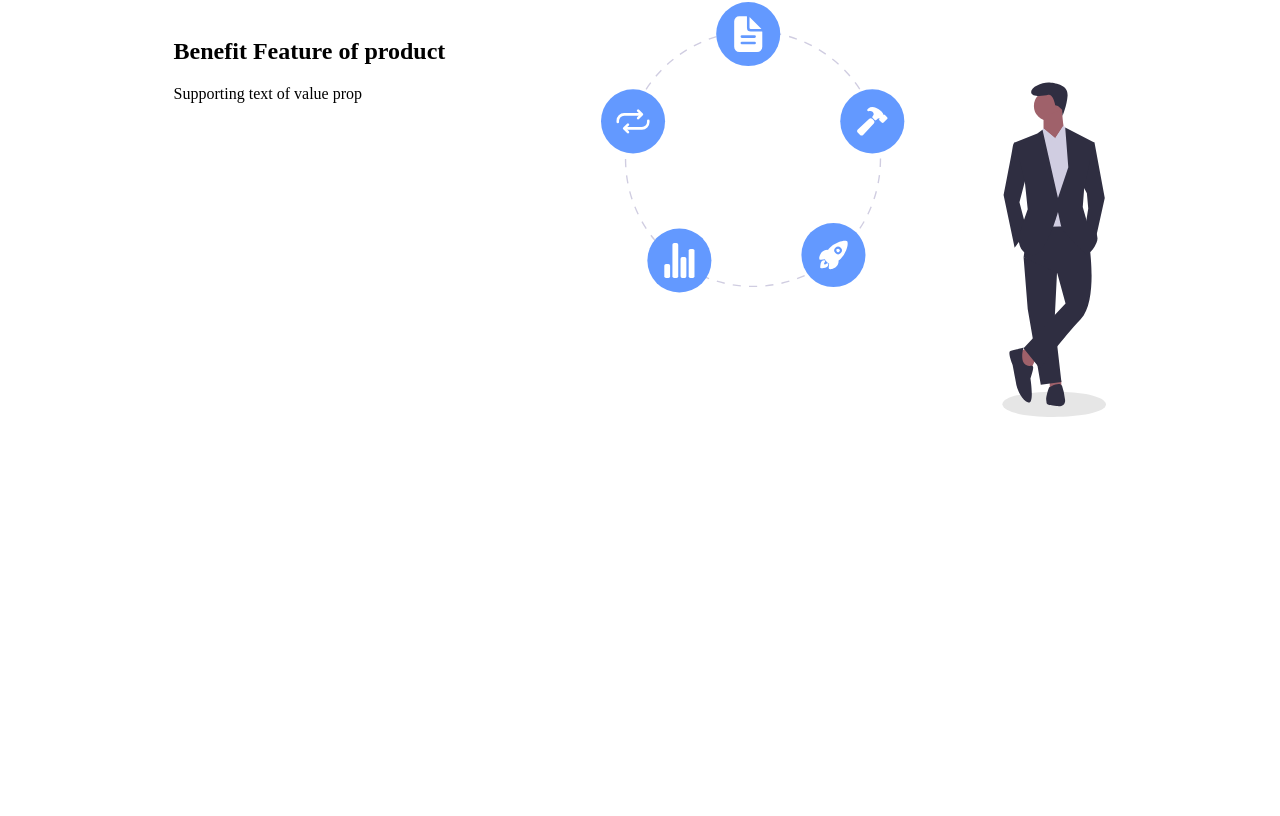
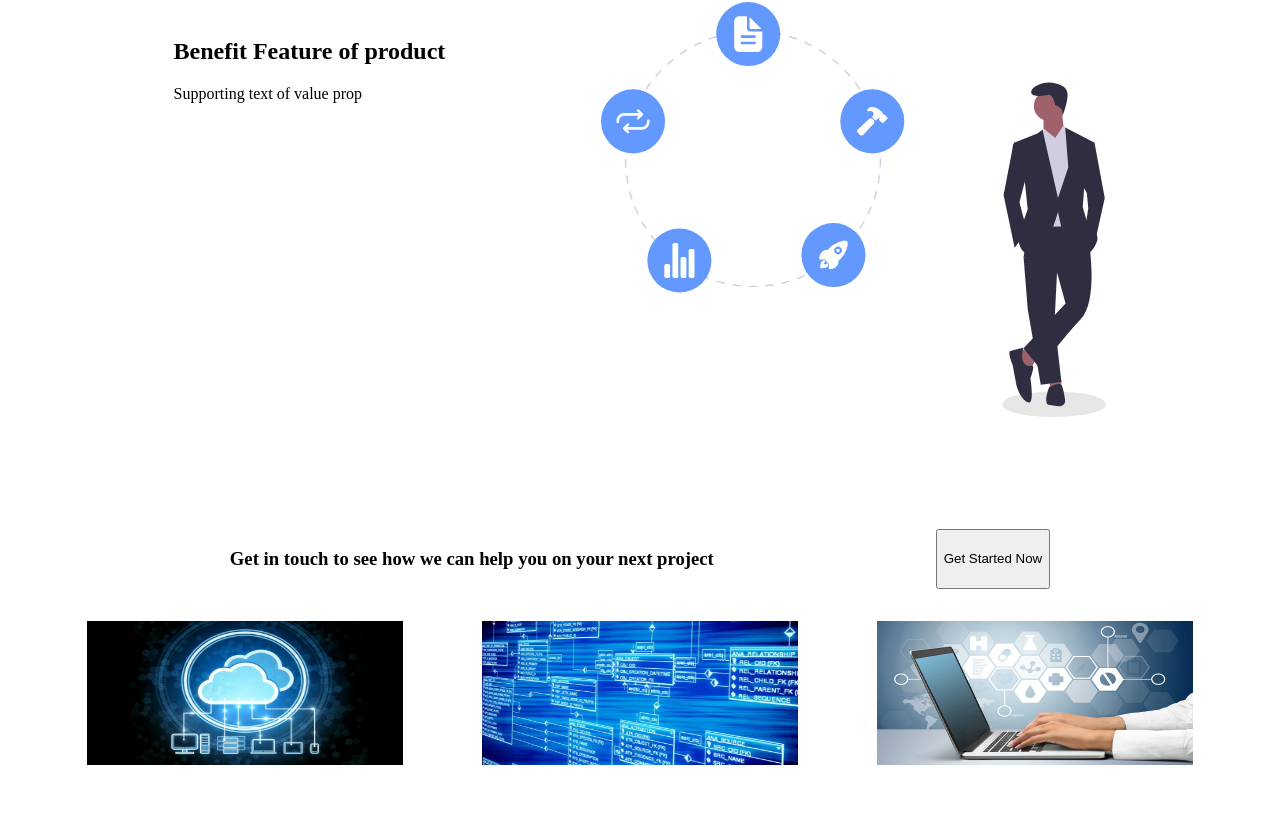
Before and after one commit to stakutis/gatsby-gql-concord-site, a Gatsby site: page /home in a window 1280 px wide. Shown: the part 1286-2102 px from the top of the page. Before the commit the page ends 1743 px from the top, so only its background shows below. Built offline with nearby package versions, Linux system fonts and the light colour scheme; Gatsby itself is replaced by a stand-in of ours.

Commit message:
minor home page update

```diff
--- a/src/components/LandingPage/home.module.css
+++ b/src/components/LandingPage/home.module.css
@@ -35,7 +35,7 @@
   height: 50%;
 }
 
-.wave_bottom > img {
+.wave_bottom_hero > img {
   width: 100%;
 }
 
@@ -55,3 +55,23 @@
   width: 40%;
   height: 40%;
 }
+
+.pic_section {
+  justify-content: space-evenly;
+  padding-top: 2em;
+  padding-bottom: 3em;
+}
+
+.bottom_cta {
+  display: flex;
+  justify-content: space-evenly;
+}
+
+.pic {
+  width: 25%;
+  height: 9em;
+}
+
+.bottom_cta_section {
+  padding-top: 5em;
+}
--- a/src/components/LandingPage/index.js
+++ b/src/components/LandingPage/index.js
@@ -1,15 +1,26 @@
 import React from 'react';
+import { navigate } from 'gatsby';
 
+//illustrations
 import image1 from '../../../static/uploads/undraw_collaborators_prrw.svg';
 import image2 from '../../../static/uploads/wave.svg';
 import image3 from '../../../static/uploads/undraw_design_notes_8dmv.svg';
 import image5 from '../../../static/uploads/undraw_product_iteration_kjok.svg';
+
+//pics
+import pic1 from '../../../static/uploads/cloud.jpg';
+import pic2 from '../../../static/uploads/database.jpg';
+import pic3 from '../../../static/uploads/healthcare.jpg';
 
 import styles from './home.module.css';
 
 //emphazise built with react and high performance, maybe light house scrores
 
 const Home = () => {
+  const toContactPage = () => {
+    navigate('/contact');
+  };
+
   return (
     <div className={styles.main}>
       <div className={`${styles.landing_hero} ${styles.flex_row}`}>
@@ -19,7 +30,7 @@ const Home = () => {
         </div>
         <img className={styles.hero_illustration} src={image3} alt="" />
       </div>
-      <div className={styles.wave_bottom}>
+      <div className={styles.wave_bottom_hero}>
         <img src={image2} alt="" />
       </div>
       <hr className={styles.top_line} />
@@ -37,6 +48,17 @@ const Home = () => {
         </div>
         <img className={styles.feature1_img} src={image5} alt="" />
       </div>
+      <div className={styles.bottom_cta_section}>
+        <div className={styles.bottom_cta}>
+          <h3>Get in touch to see how we can help you on your next project</h3>
+          <button onClick={toContactPage}>Get Started Now</button>
+        </div>
+        <div className={`${styles.pic_section} ${styles.flex_row}`}>
+          <img className={styles.pic} src={pic1} alt="" />
+          <img className={styles.pic} src={pic2} alt="" />
+          <img className={styles.pic} src={pic3} alt="" />
+        </div>
+      </div>
     </div>
   );
 };
```
Also changed, not shown: static/uploads/database.jpeg (deleted), static/uploads/database.jpg (added).
